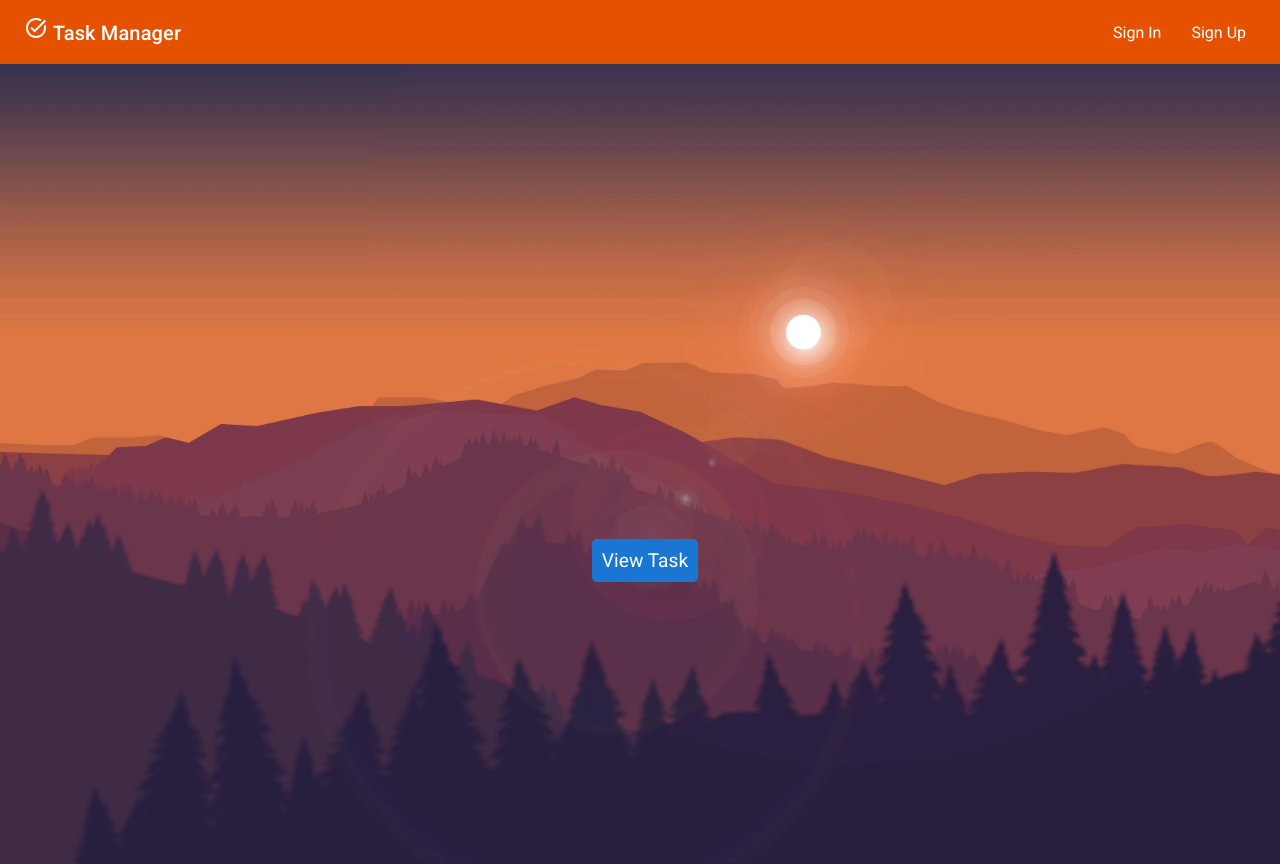
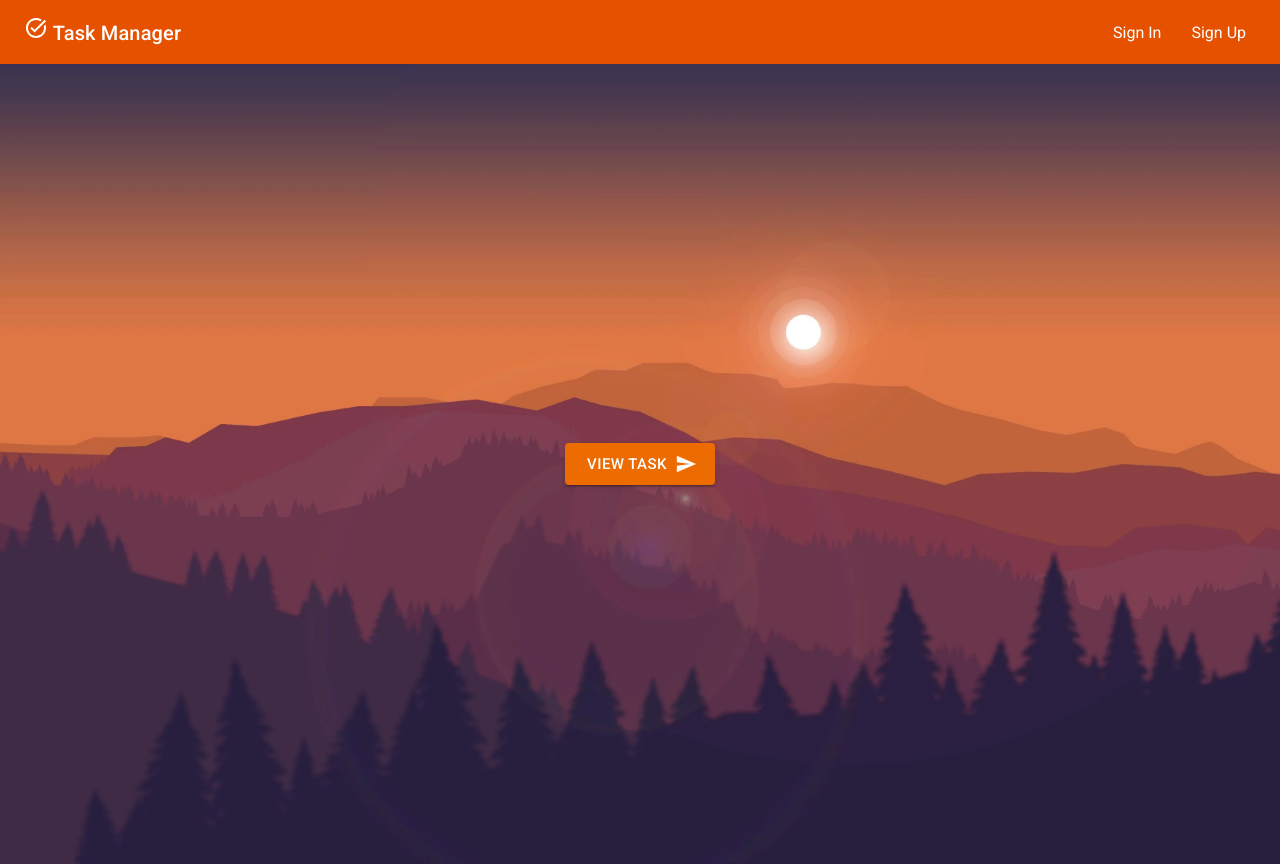
Before and after one commit to vkolev86/React-Project, a React (Vite) app in the folder client/: page / in a window 1280 px wide. Built offline with nearby package versions, Linux system fonts and the light colour scheme.

Commit message:
Change button styles

```diff
--- a/client/src/components/registration/Signin.jsx
+++ b/client/src/components/registration/Signin.jsx
@@ -66,14 +66,6 @@
 				<form className='form' onSubmit={handleSubmit}>
 					<h4>Sign In</h4>
 					<div className='form-group'>
-						{/* <input
-							type='email'
-							name='email'
-							value={state.email}
-							id=''
-							placeholder='Enter Email'
-							onChange={handleChange}
-						/> */}
 						<TextField
 							id="outlined-basic"
 							label="Enter email address"
@@ -98,14 +90,6 @@
 						) : ('')}
 					</div>
 					<div className='form-group'>
-						{/* <input
-							type='password'
-							name='password'
-							value={state.password}
-							id=''
-							placeholder='Enter Password'
-							onChange={handleChange}
-						/> */}
 						<TextField
 							id="outlined-basic"
 							label="Enter password"
@@ -130,10 +114,11 @@
 						) : ('')}
 					</div>
 					<div className='form-group'>
-						{/* <button className='button'>Sing In</button> */}
 						<Button
 							type="submit"
+							size="large"
 							variant="contained"
+							color='warning'
 							endIcon={<LoginIcon />}>
 								Sign In
 						</Button>
--- a/client/src/components/registration/Signup.jsx
+++ b/client/src/components/registration/Signup.jsx
@@ -76,13 +76,6 @@
 					<h4>Sign up</h4>
 
 					<div className='form-group'>
-						{/* <input
-							type='text'
-							placeholder='Enter Name'
-							name='username'
-							value={state.username}
-							onChange={handleChange}
-						/> */}
 						<TextField
 							id="outlined-basic"
 							label="Enter your username"
@@ -107,14 +100,6 @@
 						) : ('')}
 					</div>
 					<div className='form-group'>
-						{/* <input
-							type='email'
-							name='email'
-							value={state.email}
-							id=''
-							placeholder='Enter Email'
-							onChange={handleChange}
-						/> */}
 						<TextField
 							id="outlined-basic"
 							label="Enter your email address"
@@ -139,14 +124,6 @@
 						) : ('')}
 					</div>
 					<div className='form-group'>
-						{/* <input
-							type='password'
-							name='password'
-							value={state.password}
-							id=''
-							placeholder='Enter Password'
-							onChange={handleChange}
-						/> */}
 						<TextField
 							id="outlined-basic"
 							label="Enter password"
@@ -171,10 +148,11 @@
 						) : ('')}
 					</div>
 					<div className='form-group'>
-						{/* <button className='button'>Sing Up</button> */}
 						<Button
 							type="submit"
+							size="large"
 							variant="contained"
+							color='warning'
 							endIcon={<AppRegistrationIcon />}>
 								Sing Up
 						</Button>
--- a/client/src/pages/dashboard/Dashboard.jsx
+++ b/client/src/pages/dashboard/Dashboard.jsx
@@ -90,7 +90,7 @@
 							</Card>
 						</div>
 							<Link to='/taskmanager'>
-								<Button variant="contained" endIcon={<SendIcon />}>Viwe Task or Create New</Button>
+								<Button size="large" variant="contained" color='warning' endIcon={<SendIcon />}>View Task or Create New</Button>
 							</Link>
 					</div>
 				</div>
--- a/client/src/pages/home/Home.jsx
+++ b/client/src/pages/home/Home.jsx
@@ -2,6 +2,8 @@
 
 import { useSelector } from 'react-redux';
 import { Link } from 'react-router-dom';
+import { Button } from '@mui/material';
+import SendIcon from '@mui/icons-material/Send';
 
 const Home = () => {
 	const { auth } = useSelector((state) => ({ ...state }));
@@ -17,8 +19,8 @@
 						View Task
 					</Link>
 				) : (
-					<Link to='/signin' className='button'>
-						View Task
+					<Link to='/signin'>
+						<Button size="large" variant="contained" color='warning' endIcon={<SendIcon />}>View Task</Button>
 					</Link>
 				)}
 			</div>
```
